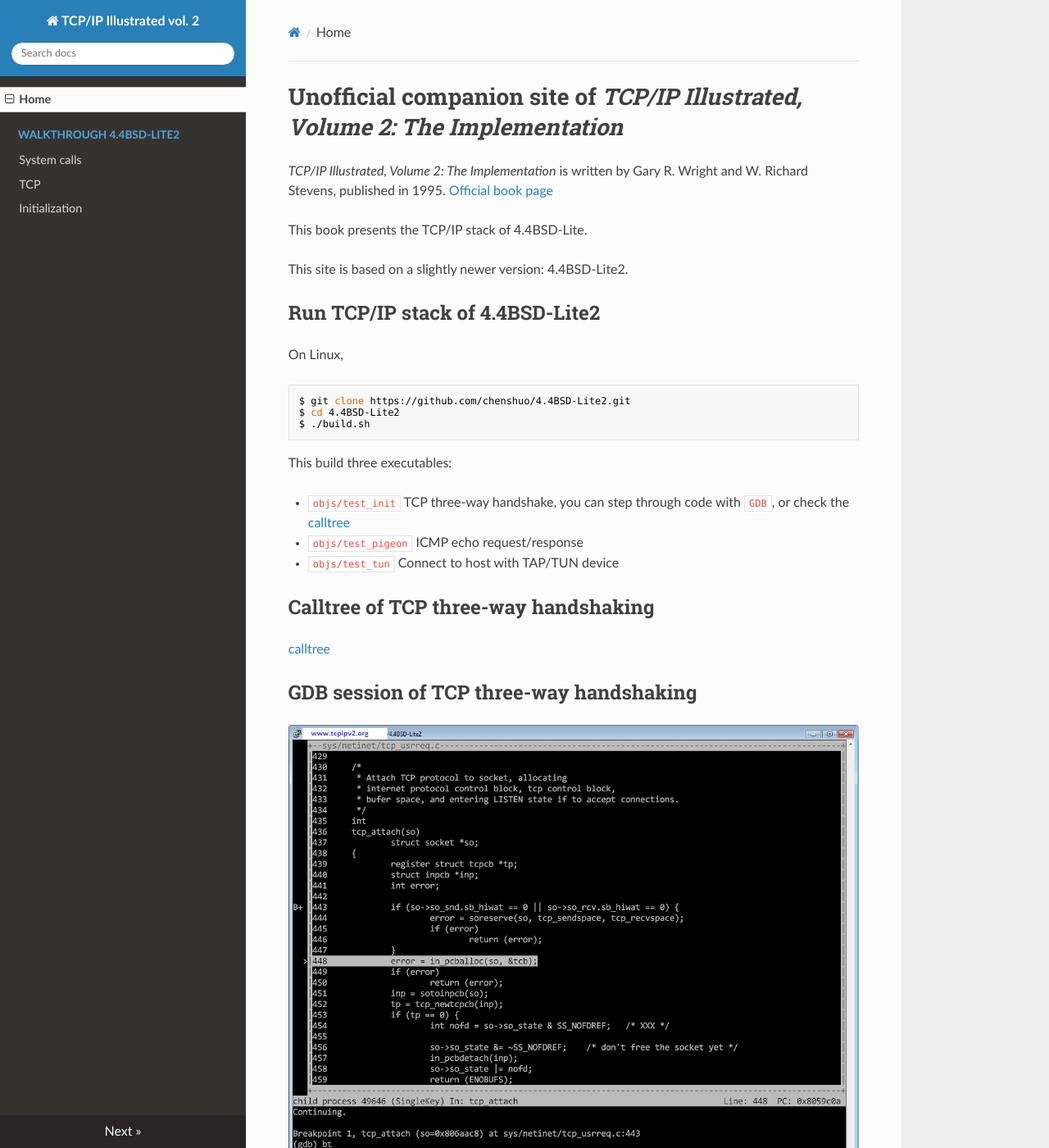
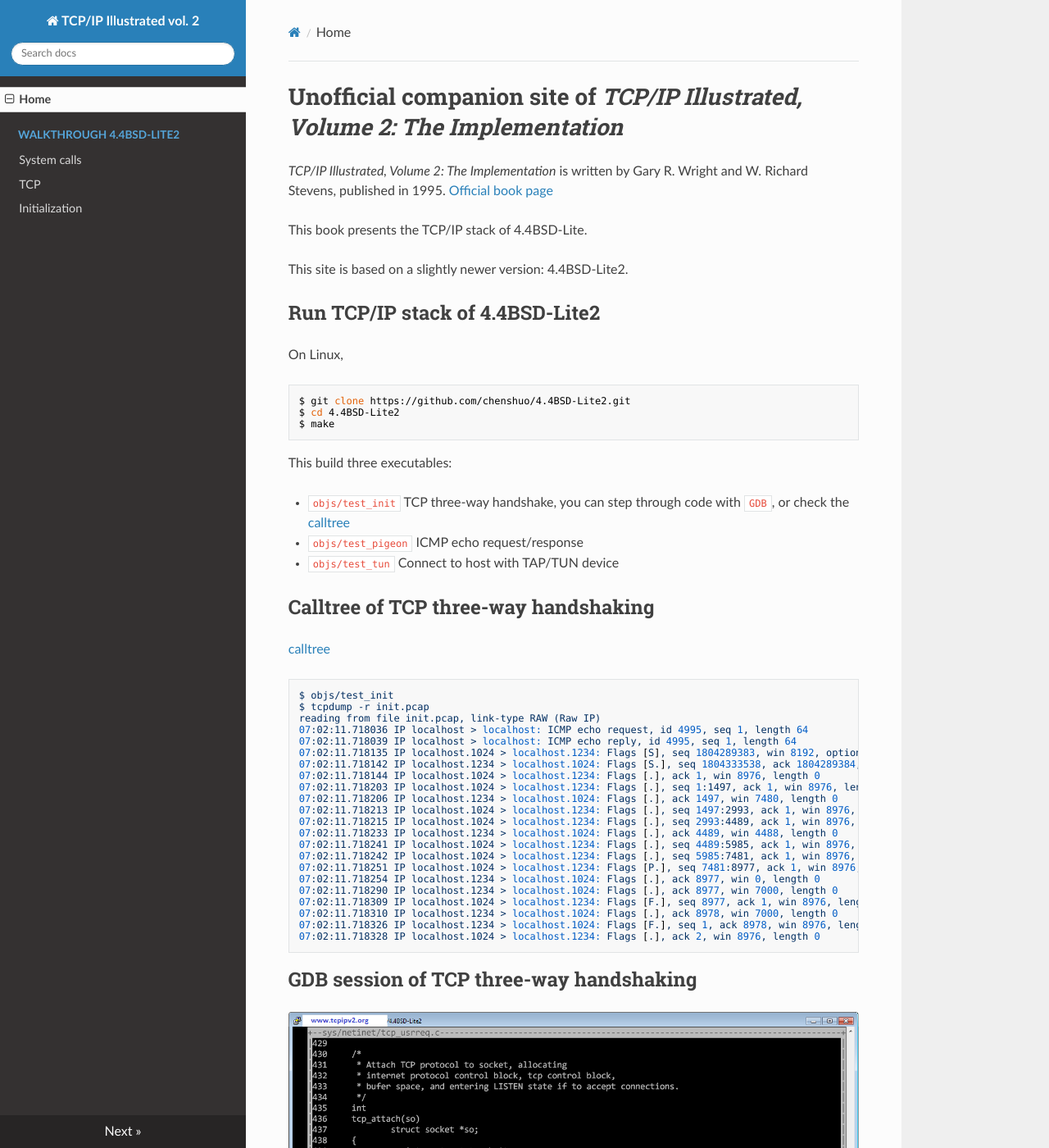
Before and after one commit to chenshuo/tcpipv2, an MkDocs documentation site: the page built from docs/index.md, in a window 1280 px wide and 1400 px high. Shown: the whole window at 82% size. Built offline with MkDocs 1.6.1, drawn with Linux system fonts in a browser that asks for light colours; nearby versions of some CDN libraries; old or Windows-style settings are respelled for this version of MkDocs.

Commit message:
add tcpdump of init.pcap.

````diff
--- a/docs/index.md
+++ b/docs/index.md
@@ -14,7 +14,7 @@
 ```bash
 $ git clone https://github.com/chenshuo/4.4BSD-Lite2.git
 $ cd 4.4BSD-Lite2
-$ ./build.sh
+$ make
 ```
 
 This build three executables:
@@ -27,6 +27,31 @@
 ## Calltree of TCP three-way handshaking
 [calltree](calltree/init.html)
 
+```
+$ objs/test_init
+$ tcpdump -r init.pcap
+reading from file init.pcap, link-type RAW (Raw IP)
+07:02:11.718036 IP localhost > localhost: ICMP echo request, id 4995, seq 1, length 64
+07:02:11.718039 IP localhost > localhost: ICMP echo reply, id 4995, seq 1, length 64
+07:02:11.718135 IP localhost.1024 > localhost.1234: Flags [S], seq 1804289383, win 8192, options [mss 1496], length 0
+07:02:11.718142 IP localhost.1234 > localhost.1024: Flags [S.], seq 1804333538, ack 1804289384, win 8976, options [mss 1496], length 0
+07:02:11.718144 IP localhost.1024 > localhost.1234: Flags [.], ack 1, win 8976, length 0
+07:02:11.718203 IP localhost.1024 > localhost.1234: Flags [.], seq 1:1497, ack 1, win 8976, length 1496
+07:02:11.718206 IP localhost.1234 > localhost.1024: Flags [.], ack 1497, win 7480, length 0
+07:02:11.718213 IP localhost.1024 > localhost.1234: Flags [.], seq 1497:2993, ack 1, win 8976, length 1496
+07:02:11.718215 IP localhost.1024 > localhost.1234: Flags [.], seq 2993:4489, ack 1, win 8976, length 1496
+07:02:11.718233 IP localhost.1234 > localhost.1024: Flags [.], ack 4489, win 4488, length 0
+07:02:11.718241 IP localhost.1024 > localhost.1234: Flags [.], seq 4489:5985, ack 1, win 8976, length 1496
+07:02:11.718242 IP localhost.1024 > localhost.1234: Flags [.], seq 5985:7481, ack 1, win 8976, length 1496
+07:02:11.718251 IP localhost.1024 > localhost.1234: Flags [P.], seq 7481:8977, ack 1, win 8976, length 1496
+07:02:11.718254 IP localhost.1234 > localhost.1024: Flags [.], ack 8977, win 0, length 0
+07:02:11.718290 IP localhost.1234 > localhost.1024: Flags [.], ack 8977, win 7000, length 0
+07:02:11.718309 IP localhost.1024 > localhost.1234: Flags [F.], seq 8977, ack 1, win 8976, length 0
+07:02:11.718310 IP localhost.1234 > localhost.1024: Flags [.], ack 8978, win 7000, length 0
+07:02:11.718326 IP localhost.1234 > localhost.1024: Flags [F.], seq 1, ack 8978, win 8976, length 0
+07:02:11.718328 IP localhost.1024 > localhost.1234: Flags [.], ack 2, win 8976, length 0
+```
+
 ## GDB session of TCP three-way handshaking
 ![GDB](gdb.png)
 
````
